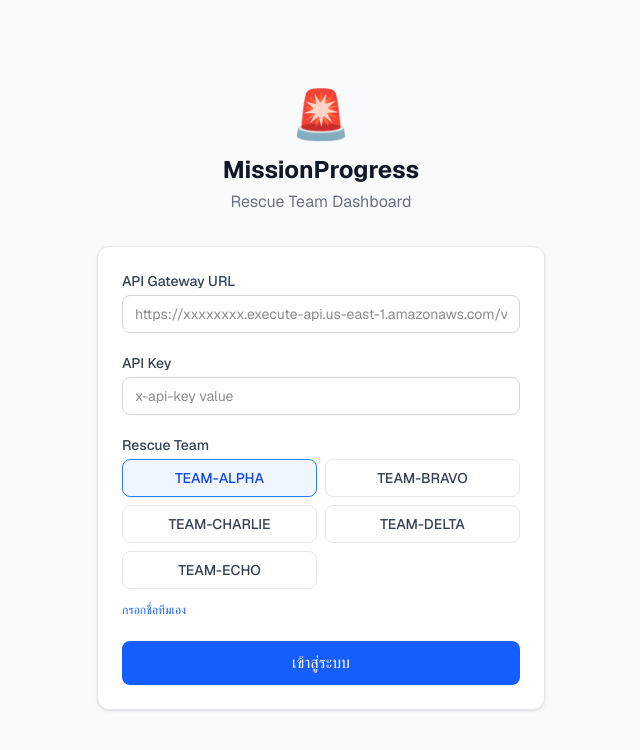
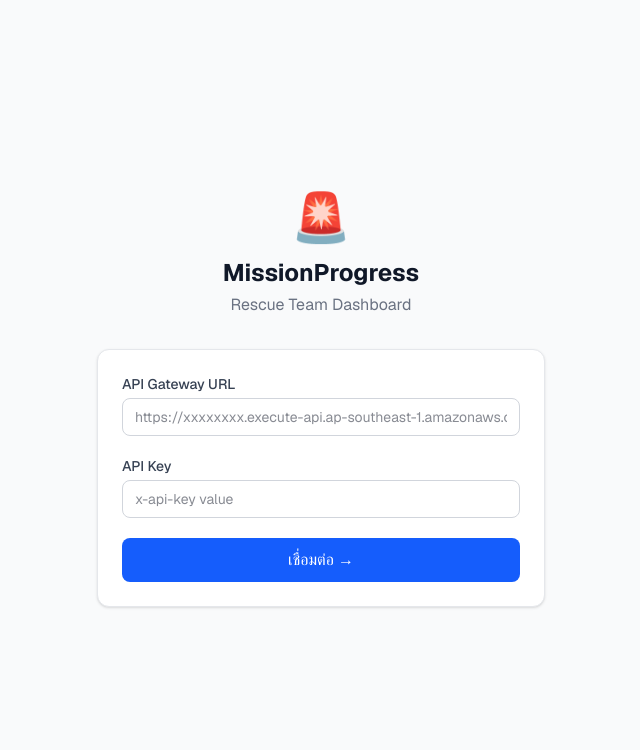
Before and after one commit to Ratthatummanoon/CS366-MissionProgress-Service, a Next.js app in the folder src/frontend/: page / in a window 1280 px wide. Shown: the top 750 px of the page, without its empty margins (319-959 px from the left). Built offline with nearby package versions, Linux system fonts and the light colour scheme.

Commit message:
feat: enhance login page with service discovery and status display

```diff
--- a/src/frontend/app/page.tsx
+++ b/src/frontend/app/page.tsx
@@ -1,26 +1,72 @@
 "use client";
 
-import { useState } from "react";
+import { useState, useEffect, useCallback } from "react";
 import { useRouter } from "next/navigation";
 import { useConfig } from "@/lib/config-context";
+import ServiceStatusBar from "@/components/ServiceStatusBar";
 
-const PRESET_TEAMS = [
-  "TEAM-ALPHA",
-  "TEAM-BRAVO",
-  "TEAM-CHARLIE",
-  "TEAM-DELTA",
-  "TEAM-ECHO",
-];
+interface DiscoveredUrls {
+  rescueTeamUrl: string;
+  manageDispatchUrl: string;
+  rescueRequestUrl: string;
+}
 
 export default function LoginPage() {
   const router = useRouter();
   const { config, setConfig, isReady } = useConfig();
   const [apiUrl, setApiUrl] = useState(config?.apiUrl || "");
   const [apiKey, setApiKey] = useState(config?.apiKey || "");
-  const [teamId, setTeamId] = useState(config?.teamId || PRESET_TEAMS[0]);
-  const [customTeam, setCustomTeam] = useState("");
-  const [useCustom, setUseCustom] = useState(false);
   const [error, setError] = useState("");
+
+  // Auto-discovered dependency service URLs from /health
+  const [discoveredUrls, setDiscoveredUrls] = useState<DiscoveredUrls>({
+    rescueTeamUrl: config?.rescueTeamUrl || "",
+    manageDispatchUrl: config?.manageDispatchUrl || "",
+    rescueRequestUrl: config?.rescueRequestUrl || "",
+  });
+  const [discovering, setDiscovering] = useState(false);
+
+  const fetchServiceConfig = useCallback(async (url: string) => {
+    if (!url) return;
+    try {
+      new URL(url);
+    } catch {
+      return;
+    }
+    setDiscovering(true);
+    try {
+      const clean = url.replace(/\/+$/, "");
+      const res = await fetch(`${clean}/health`, {
+        signal: AbortSignal.timeout(5000),
+      });
+      if (res.ok) {
+        const data = await res.json();
+        const urls = data.service_urls ?? {};
+        setDiscoveredUrls({
+          rescueTeamUrl: urls.rescueTeamUrl || "",
+          manageDispatchUrl: urls.manageDispatchUrl || "",
+          rescueRequestUrl: urls.rescueRequestUrl || "",
+        });
+      }
+    } catch {
+      // ignore — ServiceStatusBar handles error display
+    } finally {
+      setDiscovering(false);
+    }
+  }, []);
+
+  // Debounce: auto-discover dependency URLs when apiUrl changes
+  useEffect(() => {
+    const t = setTimeout(() => fetchServiceConfig(apiUrl), 600);
+    return () => clearTimeout(t);
+  }, [apiUrl, fetchServiceConfig]);
+
+  // If already fully configured (has teamId), skip to dashboard
+  useEffect(() => {
+    if (isReady && config?.apiUrl && config?.apiKey && config?.teamId) {
+      router.push("/dashboard");
+    }
+  }, [isReady, config, router]);
 
   if (!isReady) {
     return (
@@ -30,20 +76,11 @@ export default function LoginPage() {
     );
   }
 
-  if (config) {
-    router.push("/dashboard");
-    return null;
-  }
-
   const handleSubmit = (e: React.FormEvent) => {
     e.preventDefault();
     setError("");
-
-    const finalTeam = useCustom ? customTeam.trim() : teamId;
     if (!apiUrl.trim()) return setError("กรุณากรอก API URL");
     if (!apiKey.trim()) return setError("กรุณากรอก API Key");
-    if (!finalTeam) return setError("กรุณาเลือกหรือกรอกชื่อทีม");
-
     try {
       new URL(apiUrl.trim());
     } catch {
@@ -53,10 +90,18 @@ export default function LoginPage() {
     setConfig({
       apiUrl: apiUrl.trim(),
       apiKey: apiKey.trim(),
-      teamId: finalTeam,
+      rescueTeamUrl: discoveredUrls.rescueTeamUrl || undefined,
+      manageDispatchUrl: discoveredUrls.manageDispatchUrl || undefined,
+      rescueRequestUrl: discoveredUrls.rescueRequestUrl || undefined,
     });
-    router.push("/dashboard");
+    router.push("/teams");
   };
+
+  const discoveryRows = [
+    { label: "RescueTeam", url: discoveredUrls.rescueTeamUrl },
+    { label: "ManageDispatch", url: discoveredUrls.manageDispatchUrl },
+    { label: "RescueRequest", url: discoveredUrls.rescueRequestUrl },
+  ];
 
   return (
     <div className="min-h-screen flex items-center justify-center p-4">
@@ -81,8 +126,9 @@ export default function LoginPage() {
               type="url"
               value={apiUrl}
               onChange={(e) => setApiUrl(e.target.value)}
-              placeholder="https://xxxxxxxx.execute-api.us-east-1.amazonaws.com/v1"
+              placeholder="https://xxxxxxxx.execute-api.ap-southeast-1.amazonaws.com/v1"
               className="w-full rounded-lg border border-gray-300 px-3 py-2 text-sm focus:ring-2 focus:ring-blue-500 focus:border-blue-500 outline-none"
+              autoComplete="url"
             />
           </div>
 
@@ -96,58 +142,48 @@ export default function LoginPage() {
               onChange={(e) => setApiKey(e.target.value)}
               placeholder="x-api-key value"
               className="w-full rounded-lg border border-gray-300 px-3 py-2 text-sm focus:ring-2 focus:ring-blue-500 focus:border-blue-500 outline-none"
+              autoComplete="current-password"
             />
           </div>
 
-          <div>
-            <label className="block text-sm font-medium text-gray-700 mb-1">
-              Rescue Team
-            </label>
-            {!useCustom ? (
-              <div className="space-y-2">
-                <div className="grid grid-cols-2 gap-2">
-                  {PRESET_TEAMS.map((t) => (
-                    <button
-                      type="button"
-                      key={t}
-                      onClick={() => setTeamId(t)}
-                      className={`rounded-lg border px-3 py-2 text-sm font-medium transition ${
-                        teamId === t
-                          ? "border-blue-500 bg-blue-50 text-blue-700"
-                          : "border-gray-200 bg-white text-gray-700 hover:bg-gray-50"
-                      }`}
-                    >
-                      {t}
-                    </button>
-                  ))}
+          {/* Auto-discovered dependency services */}
+          {apiUrl && (
+            <div className="rounded-lg border border-gray-200 bg-gray-50 px-4 py-3 space-y-2">
+              <div className="flex items-center justify-between">
+                <p className="text-xs font-medium text-gray-600">
+                  Dependency Services
+                </p>
+                {discovering && (
+                  <span className="text-xs text-blue-500 animate-pulse">
+                    ตรวจสอบ…
+                  </span>
+                )}
+              </div>
+              {discoveryRows.map(({ label, url }) => (
+                <div key={label} className="flex items-center gap-2 text-xs">
+                  <span
+                    className={`w-1.5 h-1.5 rounded-full shrink-0 ${
+                      url ? "bg-green-500" : "bg-gray-300"
+                    }`}
+                  />
+                  <span className="text-gray-700 w-28 shrink-0">{label}</span>
+                  {url ? (
+                    <span className="text-gray-400 truncate" title={url}>
+                      {(() => {
+                        try {
+                          return new URL(url).hostname;
+                        } catch {
+                          return url;
+                        }
+                      })()}
+                    </span>
+                  ) : (
+                    <span className="text-gray-300 italic">not configured</span>
+                  )}
                 </div>
-                <button
-                  type="button"
-                  onClick={() => setUseCustom(true)}
-                  className="text-xs text-blue-600 hover:underline"
-                >
-                  กรอกชื่อทีมเอง
-                </button>
-              </div>
-            ) : (
-              <div className="space-y-2">
-                <input
-                  type="text"
-                  value={customTeam}
-                  onChange={(e) => setCustomTeam(e.target.value)}
-                  placeholder="เช่น TEAM-FOXTROT"
-                  className="w-full rounded-lg border border-gray-300 px-3 py-2 text-sm focus:ring-2 focus:ring-blue-500 focus:border-blue-500 outline-none"
-                />
-                <button
-                  type="button"
-                  onClick={() => setUseCustom(false)}
-                  className="text-xs text-blue-600 hover:underline"
-                >
-                  เลือกจากรายการ
-                </button>
-              </div>
-            )}
-          </div>
+              ))}
+            </div>
+          )}
 
           {error && (
             <div className="bg-red-50 border border-red-200 text-red-700 text-sm rounded-lg px-3 py-2">
@@ -159,9 +195,19 @@ export default function LoginPage() {
             type="submit"
             className="w-full bg-blue-600 text-white rounded-lg px-4 py-2.5 font-medium hover:bg-blue-700 transition"
           >
-            เข้าสู่ระบบ
+            เชื่อมต่อ →
           </button>
         </form>
+
+        {/* Services status */}
+        {apiUrl && (
+          <div className="mt-4 bg-white rounded-xl border border-gray-200 px-4 py-3 shadow-sm">
+            <p className="text-xs font-medium text-gray-500 mb-2">
+              Services Status
+            </p>
+            <ServiceStatusBar apiUrl={apiUrl} />
+          </div>
+        )}
       </div>
     </div>
   );
```
